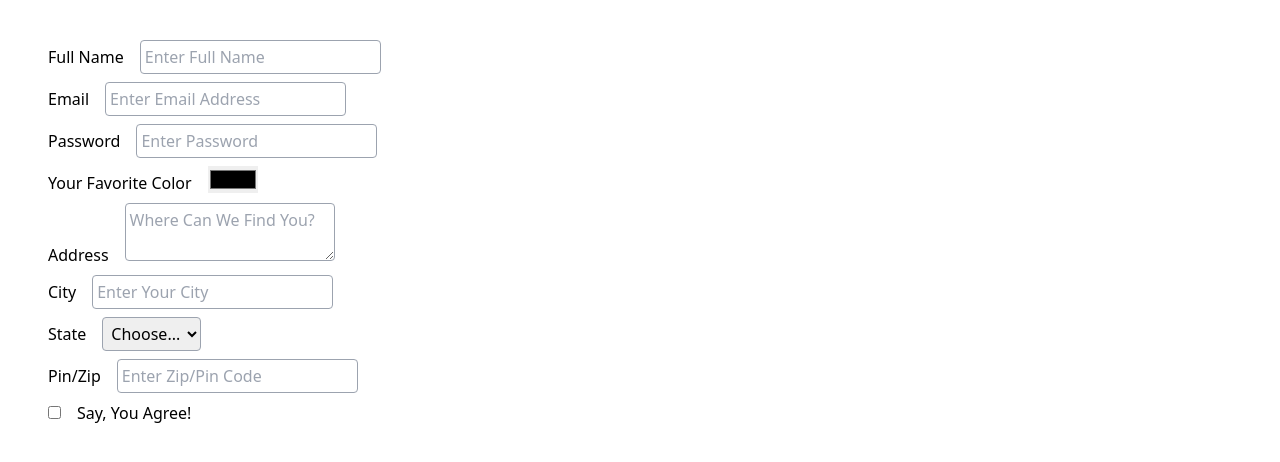
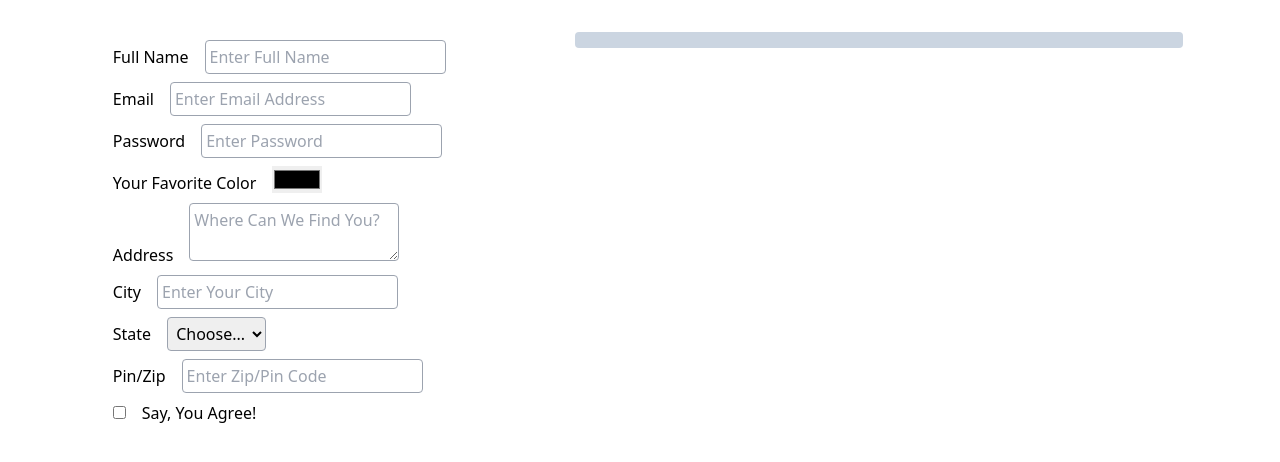
Before and after one commit to tapascript/react-single-change-handler, a React (Vite) app: page / in a window 1280 px wide. Shown: the top 462 px of the page. Built offline with nearby package versions, Linux system fonts and the light colour scheme.

Commit message:
Showed the details from the form

```diff
--- a/src/App.jsx
+++ b/src/App.jsx
@@ -28,7 +28,7 @@ function App() {
   }
 
   return (
-    <div className="p-8">
+    <div className="p-8 flex justify-around">
       <form>
         <div className="my-2">
           <label htmlFor="fname" className="mx-4">
@@ -143,8 +143,39 @@ function App() {
         </div>
       </form>
 
-      <div>
-        {contact.state}
+      <div className="bg-slate-300 p-2 rounded w-1/2 h-1/2">
+       {contact.fname && <p> Hey {contact.fname}, Welcome. </p>}
+       {contact.email && <p> Thanks for giving us your email {contact.email}. </p>}
+       {contact.color && (
+          <p>
+            Do you know, the Hexacode of your{' '}
+            <span style={{ color: contact.color }}>
+              Favorite Color is: {contact.color}
+            </span>
+          </p>
+        )}
+        {contact.address && <span>You stay at, {contact.address}</span>}
+
+        {contact.city && (
+          <span>
+            {' '}
+            {' , '} {contact.city}
+          </span>
+        )}
+
+        {contact.state && (
+          <span>
+            {' , '} {contact.state}
+          </span>
+        )}
+
+        {contact.zip && (
+          <span>
+            {' , '} {contact.zip}
+          </span>
+        )}
+
+        {contact.agree && <p>You Agree, That's Great!</p>}
       </div>
     </div>
   );
```
